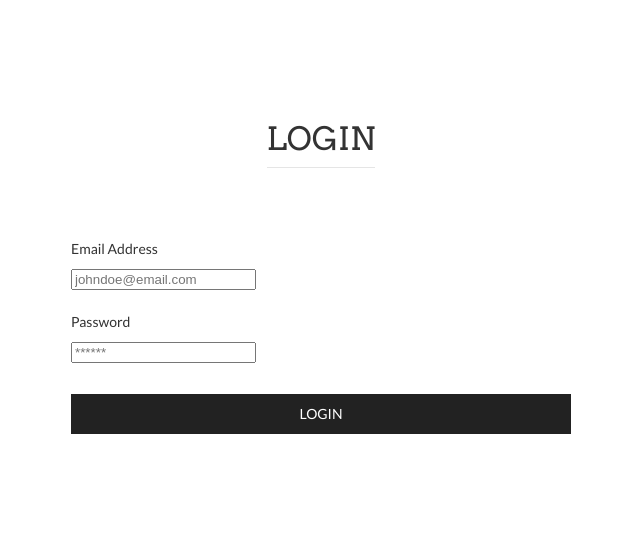
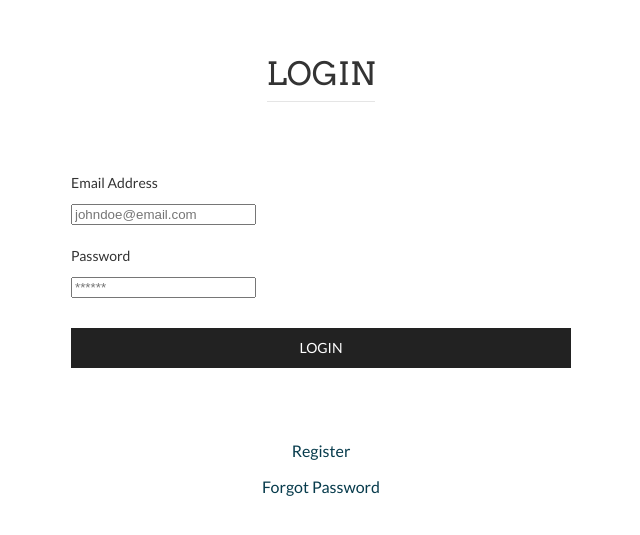
Before and after one commit to agneym/ochha, a React (Create React App) app: page /auth/login in a window 1280 px wide. Shown: the part 123-658 px from the top of the page, without its empty margins (319-959 px from the left). Built offline with nearby package versions, Linux system fonts and the light colour scheme.

Commit message:
add links connecting to other pages

```diff
--- a/src/Auth/AuthStyles.js
+++ b/src/Auth/AuthStyles.js
@@ -1,5 +1,6 @@
 import { Form } from "formik";
 import styled from "styled-components";
+import { Link } from "react-router-dom";
 
 export const Title = styled.h1`
   font-size: 2rem;
@@ -18,3 +19,7 @@ export const StyledForm = styled(Form)`
   width: 80%;
   max-width: 500px;
 `;
+
+export const StyledLink = styled(Link)`
+  color: ${props => props.theme.colors.warmBlack};
+`;
--- a/src/Auth/ForgotPassword.js
+++ b/src/Auth/ForgotPassword.js
@@ -3,7 +3,7 @@ import { Formik, Field } from "formik";
 import * as Yup from "yup";
 
 import CustomField from "../components/Field";
-import { Container, StyledForm, Title } from "./AuthStyles";
+import { Container, StyledForm, Title, StyledLink } from "./AuthStyles";
 
 const forgotSchema = Yup.object().shape({
   email: Yup.string()
@@ -50,6 +50,9 @@ function ForgotPassword() {
           </StyledForm>
         )}
       </Formik>
+      <StyledLink to="/auth/login" className="uk-margin-large-top">
+        Login
+      </StyledLink>
     </Container>
   );
 }
--- a/src/Auth/Login.js
+++ b/src/Auth/Login.js
@@ -3,7 +3,7 @@ import { Formik, Field } from "formik";
 
 import CustomField from "../components/Field";
 import loginSchema from "./login-schema";
-import { Container, StyledForm, Title } from "./AuthStyles";
+import { Container, StyledForm, Title, StyledLink } from "./AuthStyles";
 
 function Login() {
   const handleSubmit = (values, actions) => {
@@ -53,6 +53,12 @@ function Login() {
           </StyledForm>
         )}
       </Formik>
+      <StyledLink to="/auth/register" className="uk-margin-large-top">
+        Register
+      </StyledLink>
+      <StyledLink to="/auth/forgot" className="uk-margin-small-top">
+        Forgot Password
+      </StyledLink>
     </Container>
   );
 }
--- a/src/Auth/Register.js
+++ b/src/Auth/Register.js
@@ -3,7 +3,7 @@ import { Formik, Field } from "formik";
 
 import CustomField from "../components/Field";
 import registerSchema from "./register-schema";
-import { Container, StyledForm, Title } from "./AuthStyles";
+import { Container, StyledForm, Title, StyledLink } from "./AuthStyles";
 
 function Register() {
   const handleSubmit = (values, actions) => {
@@ -63,6 +63,9 @@ function Register() {
           </StyledForm>
         )}
       </Formik>
+      <StyledLink to="/auth/login" className="uk-margin-large-top">
+        Login
+      </StyledLink>
     </Container>
   );
 }
--- a/src/utils/theme.js
+++ b/src/utils/theme.js
@@ -3,6 +3,9 @@ const theme = {
     heading: `'Arvo', Serif`,
     main: `'Lato', Sans-Serif;`,
   },
+  colors: {
+    warmBlack: "#073B4C",
+  },
 };
 
 export default theme;
```
